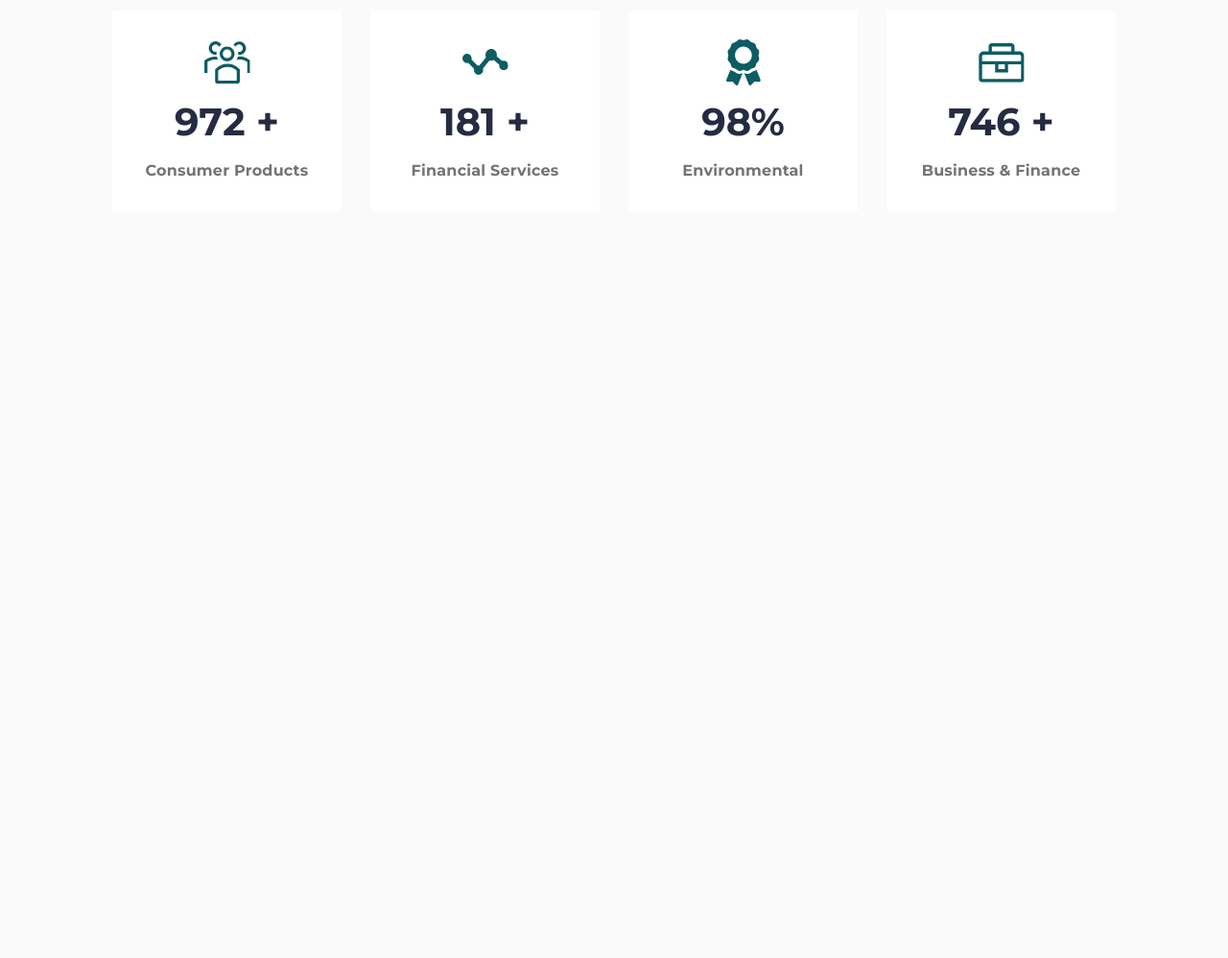
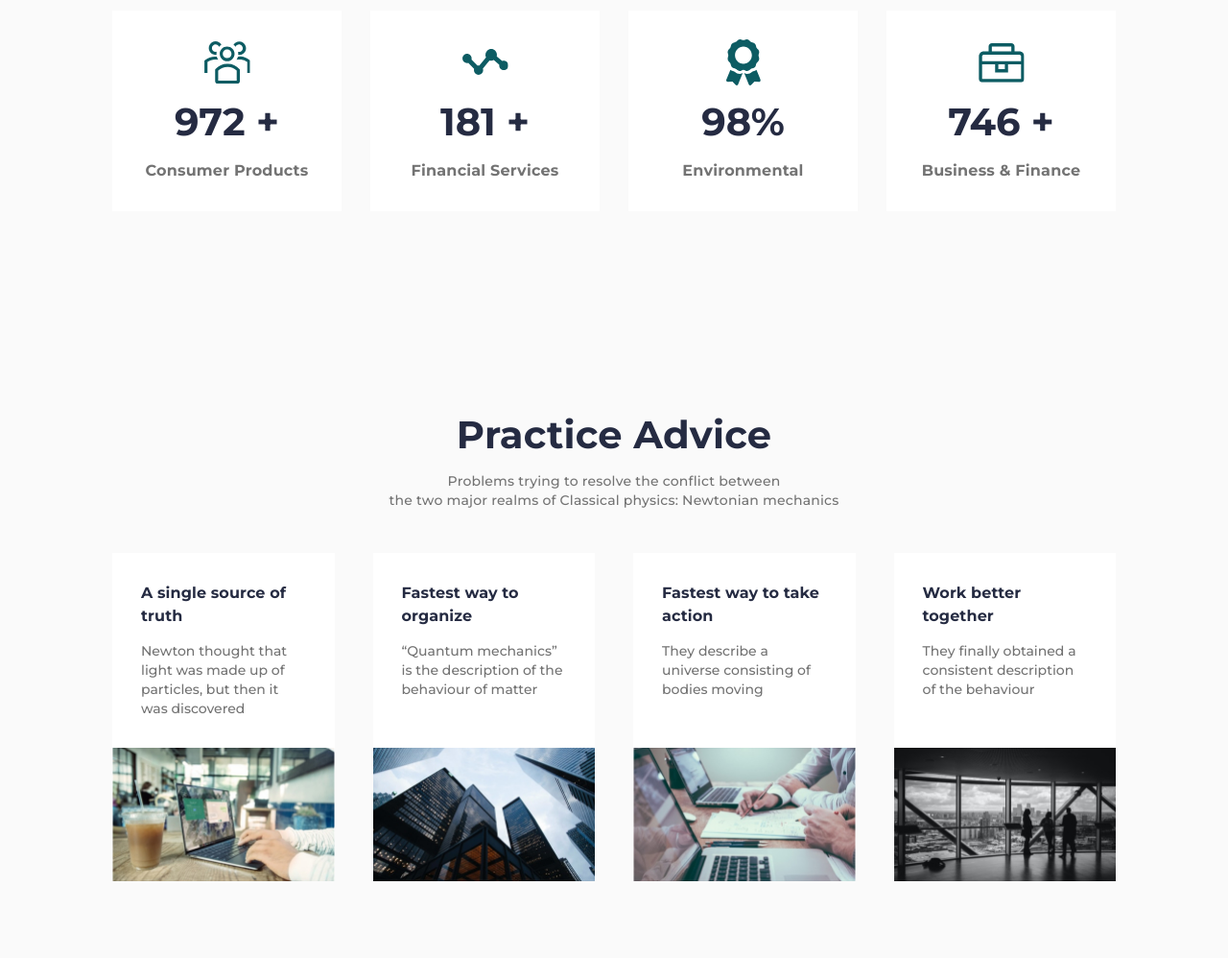
Before and after one commit to Elena-MyOne/Relvise, a plain HTML site: page index.html in a window 1280 px wide. Shown: the part 1126-2124 px from the top of the page at 96% size. Before the commit the page ends 1426 px from the top, so only its background shows below. Drawn offline with nearby package versions, Linux system fonts and the light colour scheme.

Commit message:
add html, css, and adaptive for block 4

```diff
--- a/#source/scss/_content.scss
+++ b/#source/scss/_content.scss
@@ -37,6 +37,8 @@ main {
 		margin: -111px 0px 0px 0px;
 	}
 	&__advantages {
+	}
+	&__practice {
 	}
 }
 
@@ -268,3 +270,79 @@ main {
 }
 
 //4====================================
+.practice {
+	padding: 125px 0px 80px 0px;
+	@media (max-width: $md2+px){
+		padding: 40px 0px 80px 0px;
+	}
+	@media (max-width: $md3+px){
+		padding: 0px 0px 40px 0px;
+	}
+	&__header {
+		margin: 0px 0px 45px 0px;
+		@media (max-width: $md3+px){
+			margin: 0px 0px 25px 0px;
+		}
+	}
+	&__body {
+		margin: 0px -20px -30px;
+		@include flexbox();
+		flex-wrap: wrap;
+	}
+	&__column {
+		padding: 0px 20px;
+		margin: 0px 0px 30px 0px;
+		font-size: 14px;
+		flex: 0 1 25%;
+		@media (max-width: $md2+px){
+			flex: 0 1 50%;
+		}
+		@media (max-width: 550px){
+			flex: 0 1 100%;
+		}
+	}
+	&__item {
+
+	}
+}
+
+.item-practice {
+	background-color: #fff;
+	@include flexbox();
+	flex-direction: column;
+	height: 100%;
+	&__content{
+		padding: 30px;
+		flex: 1 1 auto;
+	}
+	&__link {
+		color: inherit;
+		display: inline-block;
+		&:hover {
+			text-decoration: underline;
+		}
+	}
+	&__title {
+		letter-spacing: 0.1px;
+		font-size: 16px;
+		line-height: 1.5;
+		cursor: pointer;
+		font-weight: 700;
+	}
+	&__text {
+		color: $textClr2;
+		line-height: 1.42;
+		font-size: 14px;
+	}
+
+	&__image {
+		padding-bottom: 60%;
+		display: block;
+	}
+}
+
+.item-practice__link:not(:last-child) {
+	margin: 0px 0px 15px 0px;
+}
+
+//5========================================
--- a/index.html
+++ b/index.html
@@ -131,6 +131,77 @@
 				</div>
 			</section>
 
+			<section class="contant__practice practice">
+				<div class="container">
+					<div class="practice__header header-block">
+						<h2 class="header-block__title">Practice Advice</h2>
+						<div class="header-block__sub-title">Problems trying to resolve the conflict between <br>
+							the two major realms of Classical physics: Newtonian mechanics</div>
+					</div>
+					<div class="practice__body">
+						<div class="practice__column">
+							<article class="practice__item item-practice">
+								<div class="item-practice__content">
+									<a href="#" class="item-practice__link">
+										<h4 class="item-practice__title">A single source of truth</h4>
+									</a>
+									<div class="item-practice__text">
+										Newton thought that light was made up of particles, but then it was discovered
+									</div>
+								</div>
+								<a href="#" class="item-practice__image _ibg">
+									<img src="img/practice/1.jpg" alt="A single source of truth">
+								</a>
+							</article>
+						</div>
+						<div class="practice__column">
+							<article class="practice__item item-practice">
+								<div class="item-practice__content">
+									<a href="#" class="item-practice__link">
+										<h4 class="item-practice__title">Fastest way to organize</h4>
+									</a>
+									<div class="item-practice__text">
+										“Quantum mechanics” is the description of the behaviour of matter
+									</div>
+								</div>
+								<a href="#" class="item-practice__image _ibg">
+									<img src="img/practice/2.jpg" alt="Fastest way to organize">
+								</a>
+							</article>
+						</div>
+						<div class="practice__column">
+							<article class="practice__item item-practice">
+								<div class="item-practice__content">
+									<a href="#" class="item-practice__link">
+										<h4 class="item-practice__title">Fastest way to take action</h4>
+									</a>
+									<div class="item-practice__text">
+										They describe a universe consisting of bodies moving
+									</div>
+								</div>
+								<a href="#" class="item-practice__image _ibg">
+									<img src="img/practice/3.jpg" alt="Fastest way to take action">
+								</a>
+							</article>
+						</div>
+						<div class="practice__column">
+							<article class="practice__item item-practice">
+								<div class="item-practice__content">
+									<a href="#" class="item-practice__link">
+										<h4 class="item-practice__title">Work better together</h4>
+									</a>
+									<div class="item-practice__text">
+										They finally obtained a consistent description of the behaviour
+									</div>
+								</div>
+								<a href="#" class="item-practice__image _ibg">
+									<img src="img/practice/4.jpg" alt="Work better together">
+								</a>
+							</article>
+						</div>
+					</div>
+				</div>
+			</section>
 
 			<div class="container"></div>
 		</main>
```
Also changed, not shown: css/style.css, img/practice/1.jpg (added), img/practice/2.jpg (added), img/practice/3.jpg (added), img/practice/4.jpg (added).
